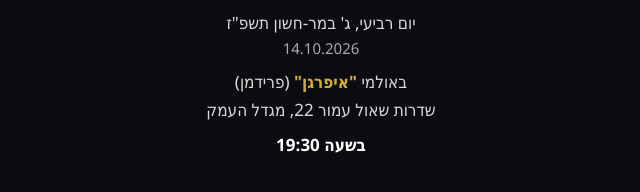
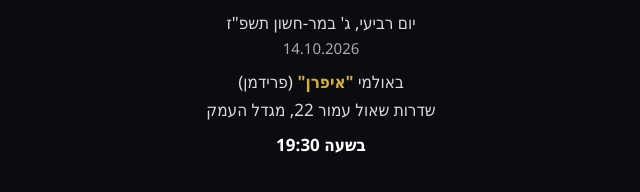
Before and after one commit to shalommazrafi-bot/bar-mitzvah, a plain HTML site: page index.html in a window 1280 px wide. Shown: the part 604-796 px from the top of the page, 319-959 px from the left. Drawn offline with Linux system fonts and the light colour scheme.

Commit message:
Update index.html

```diff
--- a/index.html
+++ b/index.html
@@ -6,7 +6,7 @@
     <title>הזמנה לבר המצווה של עובדיה יוסף</title>
 
     <meta property="og:title" content="הזמנה לבר המצווה - עובדיה יוסף">
-    <meta property="og:description" content="יום רביעי, ג' במר-חשון תשפ&quot;ז (14.10.2026) | אולמי איפרגן, מגדל העמק">
+    <meta property="og:description" content="יום רביעי, ג' במר-חשון תשפ&quot;ז (14.10.2026) | אולמי איפרן, מגדל העמק">
     <meta property="og:image" content="invitation.jpg.jpeg">
     <meta property="og:type" content="website">
 
@@ -129,7 +129,7 @@
     <div class="event-details">
         <div>יום רביעי, ג' במר-חשון תשפ"ז</div>
         <div style="font-size: 15px; color: #aaa; margin-bottom: 8px;">14.10.2026</div>
-        <div>באולמי <span class="venue">"איפרגן"</span> (פרידמן)</div>
+        <div>באולמי <span class="venue">"איפרן"</span> (פרידמן)</div>
         <div>שדרות שאול עמור 22, מגדל העמק</div>
         <div style="margin-top: 8px; font-weight: bold; color: #fff;">בשעה 19:30</div>
     </div>
```
